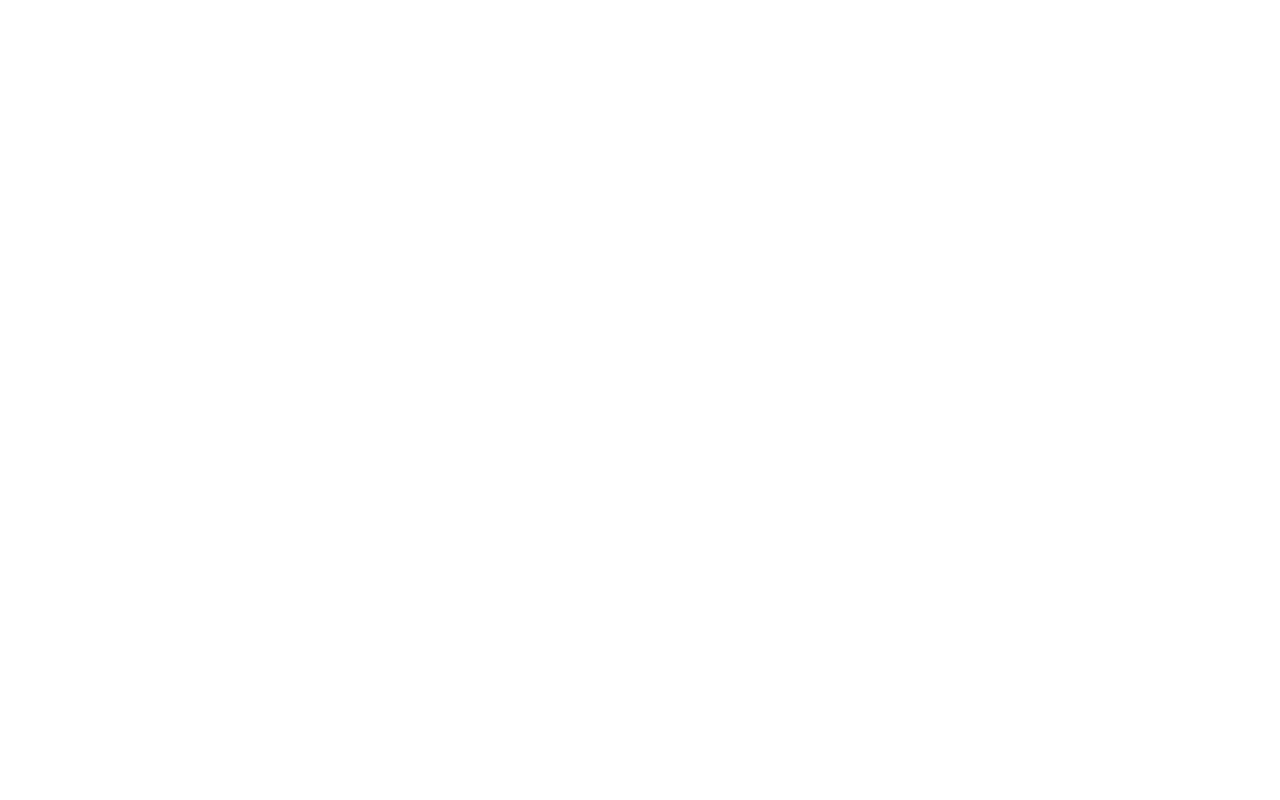
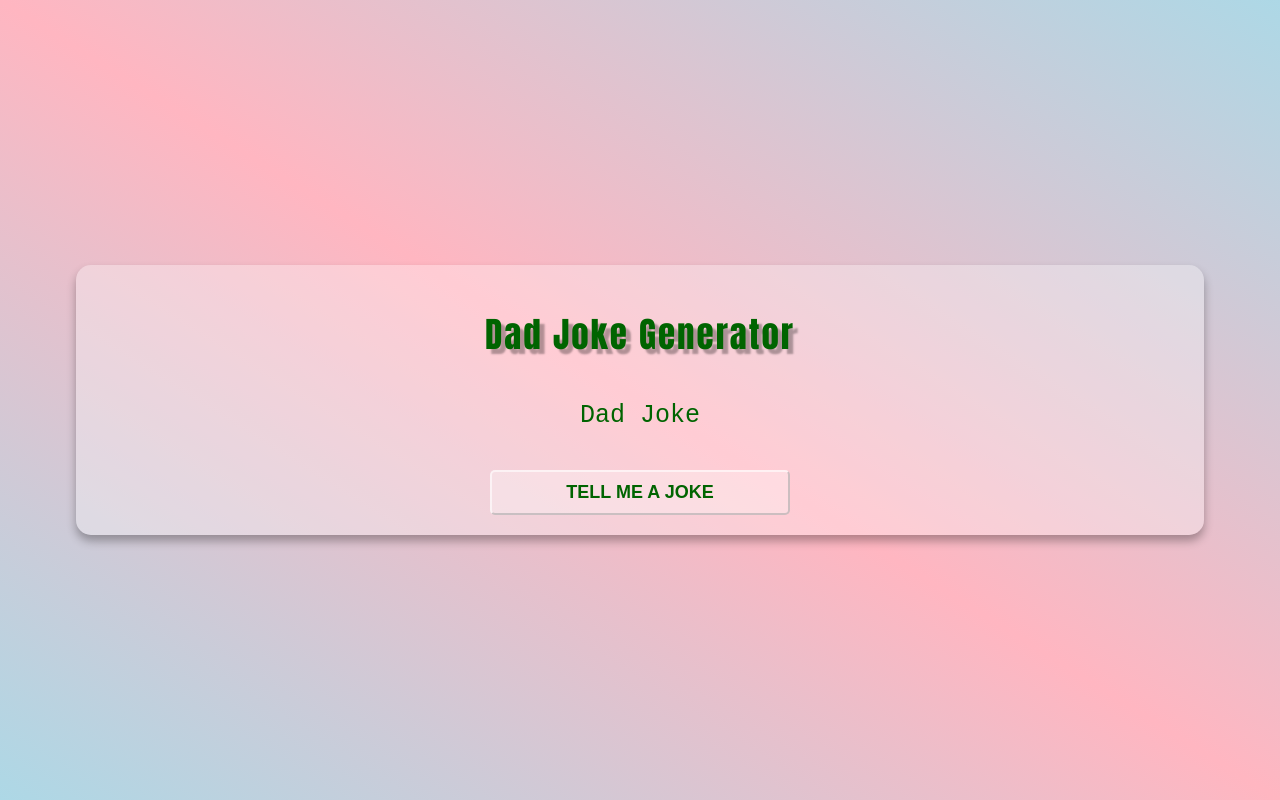
Before and after one commit to Samaelish/Dad-Jokes-Generator, a plain HTML site: page index.html in a window 1280 px wide. Drawn offline with Linux system fonts and the light colour scheme.

Commit message:
html/css done

```diff
--- a/index.html
+++ b/index.html
@@ -2,9 +2,17 @@
 <html lang="en">
   <head>
     <meta charset="UTF-8" />
+    <meta http-equiv="X-UA-Compatible" content="IE=edge" />
     <meta name="viewport" content="width=device-width, initial-scale=1.0" />
     <title>Dad Jokes Generator</title>
     <link rel="stylesheet" href="style.css" />
   </head>
-  <body></body>
+  <body>
+    <div class="container">
+      <h1 class="heading">Dad Joke Generator</h1>
+      <p class="joke" id="joke">Dad Joke</p>
+      <button class="btn" id="btn">Tell me a joke</button>
+    </div>
+    <script src="index.js"></script>
+  </body>
 </html>
--- a/style.css
+++ b/style.css
@@ -0,0 +1,52 @@
+body {
+  margin: 0;
+  background: linear-gradient(to left bottom, lightblue, lightpink, lightblue);
+  min-height: 100vh;
+  display: flex;
+  justify-content: center;
+  align-items: center;
+  font-family: monospace;
+}
+
+.container {
+  background-color: rgba(255, 255, 255, 0.3);
+  padding: 20px;
+  box-shadow: 0 6px 10px rgba(0, 0, 0, 0.3);
+  border-radius: 15px;
+  width: 85%;
+  text-align: center;
+  color: darkgreen;
+}
+
+.heading {
+  font-size: 35px;
+  font-weight: 200;
+  font-family: Impact, Haettenschweiler, 'Arial Narrow Bold', sans-serif;
+  text-shadow: 5px 5px 2px rgba(0, 0, 0, 0.3);
+  letter-spacing: 2px;
+}
+
+.joke {
+  font-size: 25px;
+  font-weight: 500;
+  margin: 40px;
+}
+
+.btn {
+  font-size: 18px;
+  font-weight: 700;
+  border-radius: 5px;
+  cursor: pointer;
+  padding: 10px;
+  background-color: rgba(255, 255, 255, 0.3);
+  border-color: rgba(255, 255, 255, 0.6);
+  text-transform: uppercase;
+  width: 300px;
+  color: darkgreen;
+}
+
+.btn:hover {
+  background-color: rgba(255, 255, 255, 0.5);
+  box-shadow: 0 4px 4px rgba(0, 0, 0, 0.3);
+  transition: all 300ms ease;
+}
```
